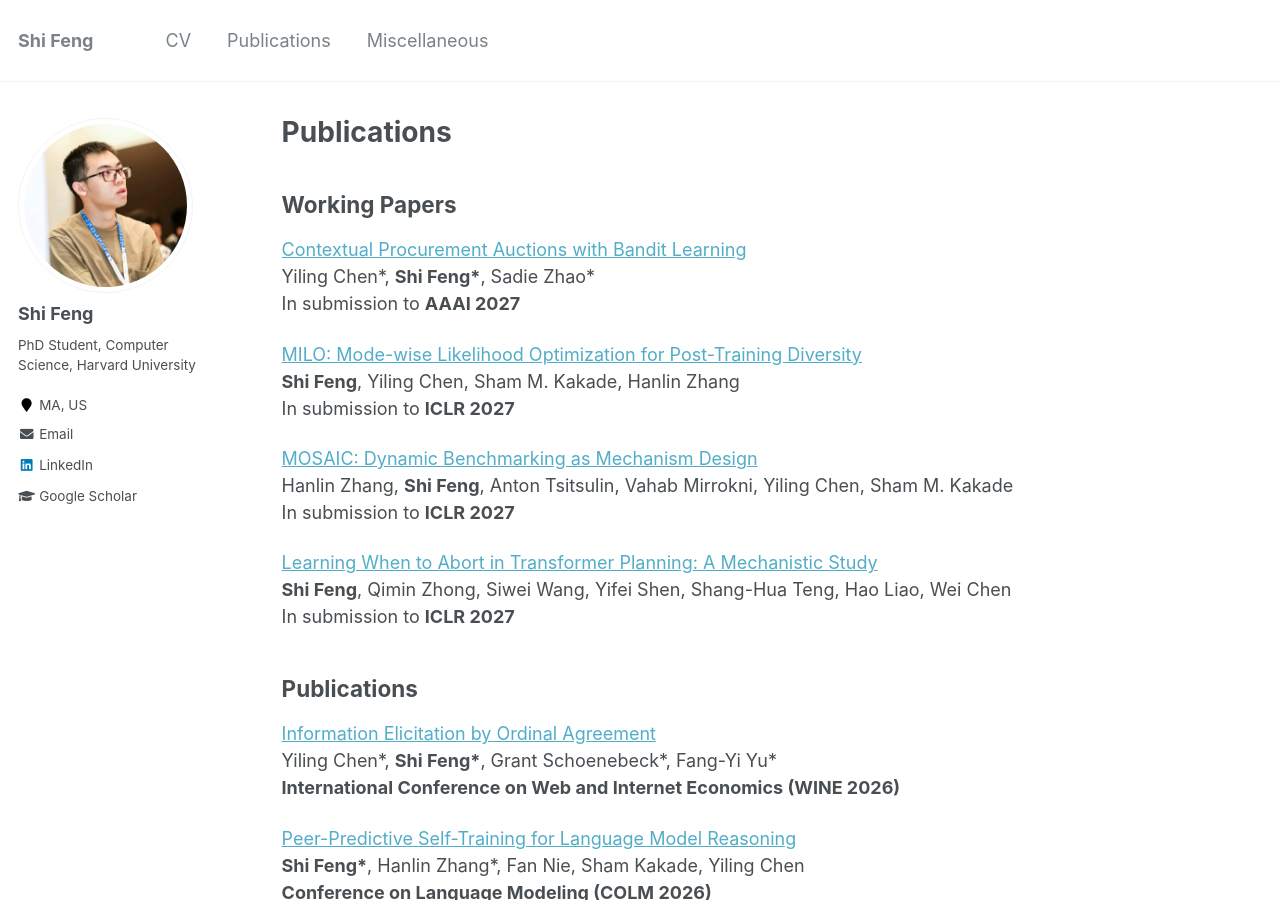
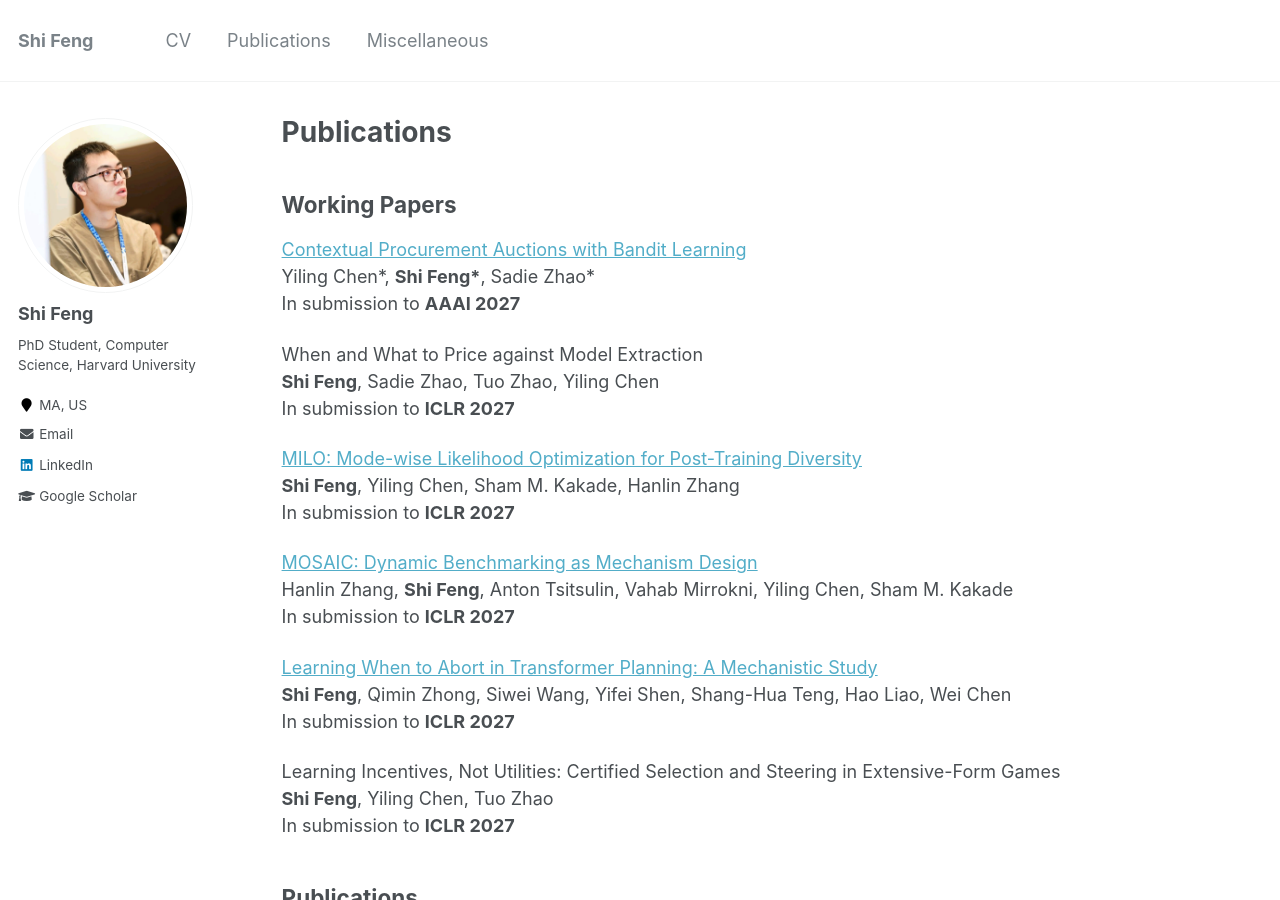
Before and after one commit to fengtony686/fengshi.link, a Jekyll site: the page built from _pages/publications.md, in a window 1280 px wide and 900 px high. Built offline with Jekyll 4.4.1, drawn with Linux system fonts in a browser that asks for light colours.

Commit message:
Restore working papers and files without PDF hyperlinks

```diff
--- a/_pages/publications.md
+++ b/_pages/publications.md
@@ -21,6 +21,10 @@ author_profile: true
 Yiling Chen\*, **Shi Feng\***, Sadie Zhao\*\\
 In submission to **AAAI 2027**
 
+When and What to Price against Model Extraction\\
+**Shi Feng**, Sadie Zhao, Tuo Zhao, Yiling Chen\\
+In submission to **ICLR 2027**
+
 [MILO: Mode-wise Likelihood Optimization for Post-Training Diversity](/files/milo.pdf)\\
 **Shi Feng**, Yiling Chen, Sham M. Kakade, Hanlin Zhang\\
 In submission to **ICLR 2027**
@@ -31,6 +35,10 @@ In submission to **ICLR 2027**
 
 [Learning When to Abort in Transformer Planning: A Mechanistic Study](/files/learning_when_to_abort.pdf)\\
 **Shi Feng**, Qimin Zhong, Siwei Wang, Yifei Shen, Shang-Hua Teng, Hao Liao, Wei Chen\\
+In submission to **ICLR 2027**
+
+Learning Incentives, Not Utilities: Certified Selection and Steering in Extensive-Form Games\\
+**Shi Feng**, Yiling Chen, Tuo Zhao\\
 In submission to **ICLR 2027**
 
 ## Publications
```
Also changed, not shown: 2 other files.
